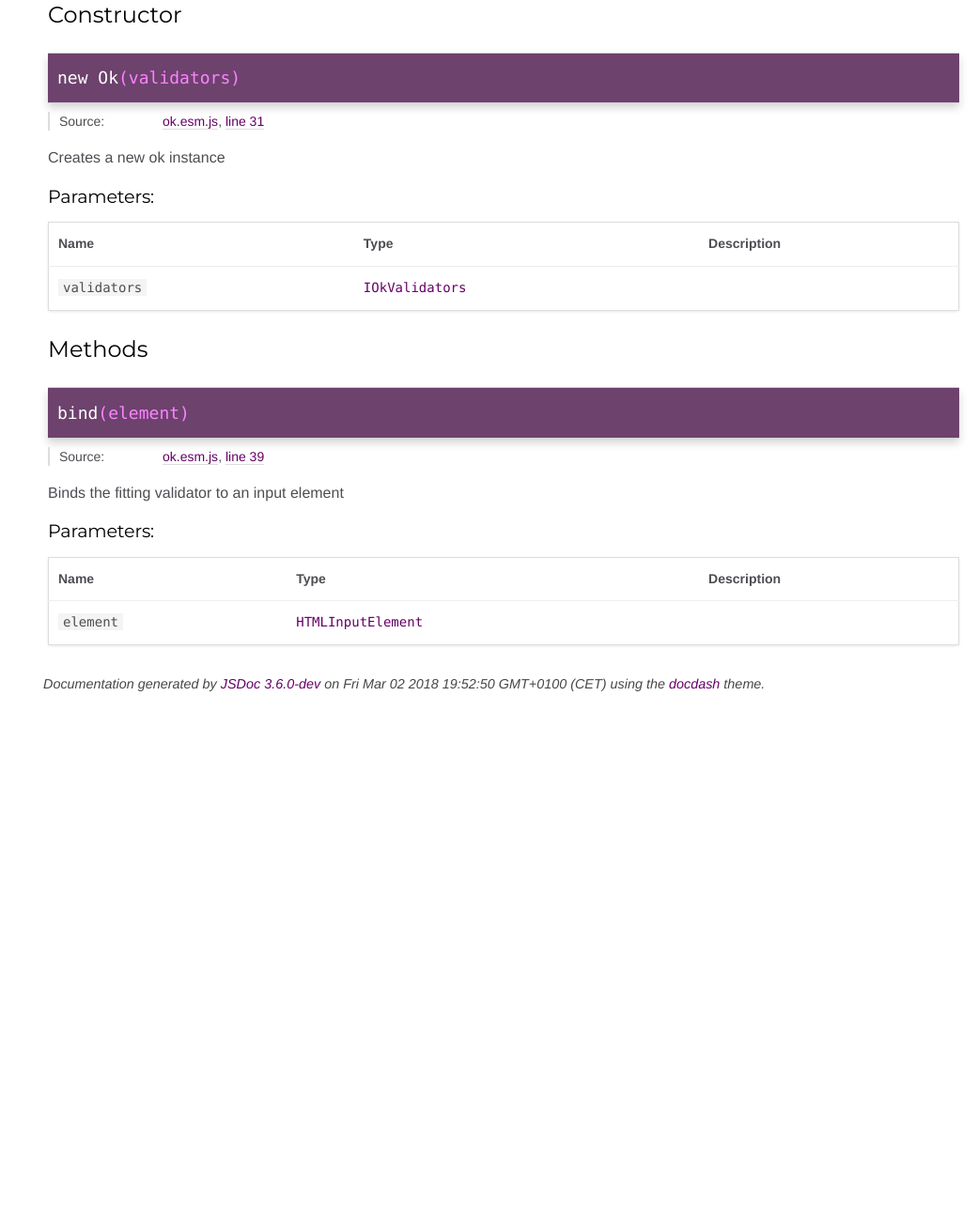
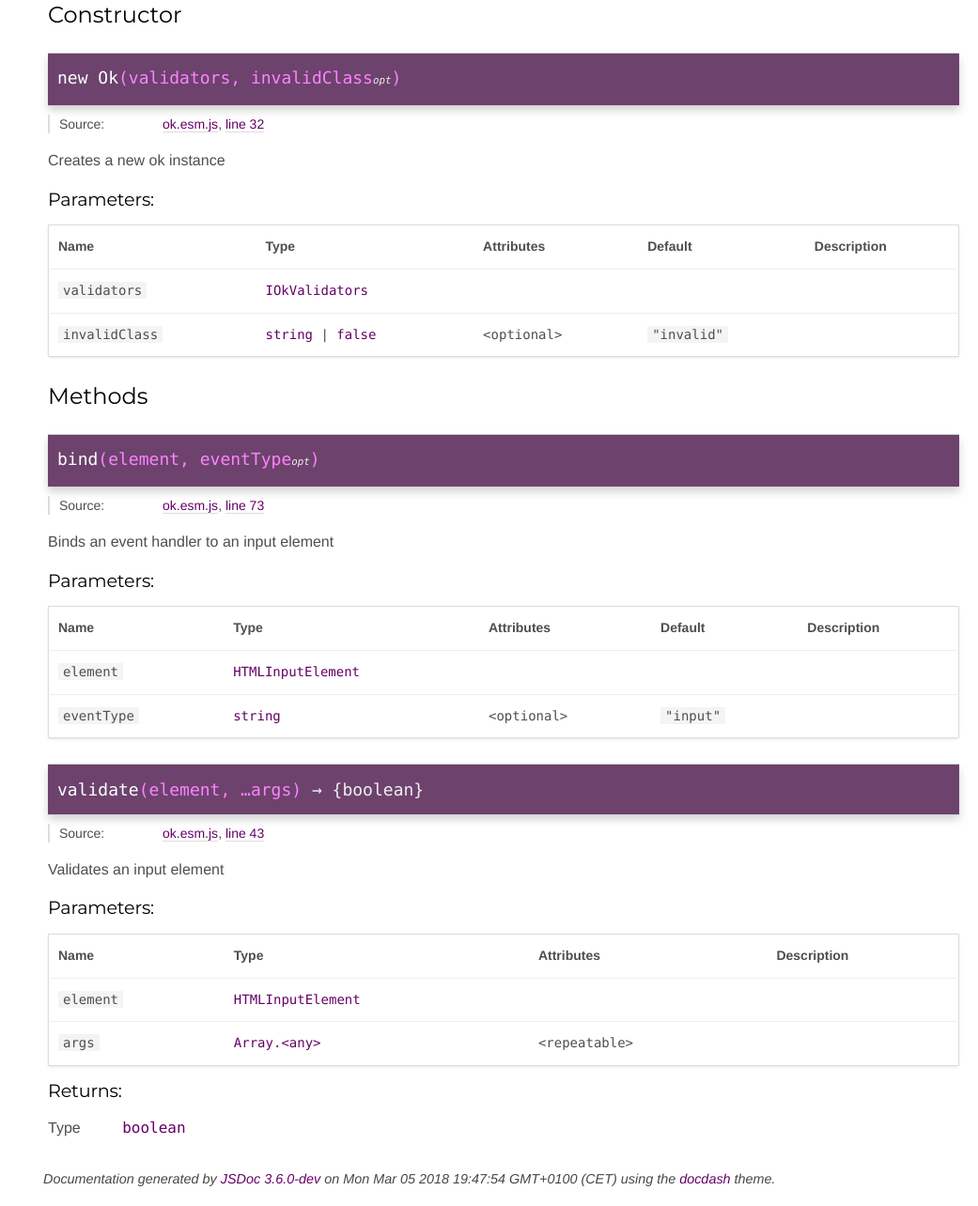
Before and after one commit to RillingDev/ok, a website: page docs/Ok.html in a window 1280 px wide. Shown: the part 230-1514 px from the top of the page at 94% size, without its empty margins (239-1280 px from the left). Before the commit the page ends 987 px from the top, so only its background shows below. Drawn offline with Linux system fonts and the light colour scheme.

Commit message:
added custom invalid class param

```diff
--- a/demo/demo_2/index.js
+++ b/demo/demo_2/index.js
@@ -17,7 +17,7 @@ const ok = new Ok({
     },
     "custom-check": {
         msg: "Can only be checked if the change event has an even timestamp",
-        fn: (val, e) => Math.floor(e.timeStamp) % 2 === 0
+        fn: (val, element, e) => Math.floor(e.timeStamp) % 2 === 0
     }
 });
 
--- a/docs/Ok.html
+++ b/docs/Ok.html
@@ -23,7 +23,7 @@
 <label for="nav-trigger" class="overlay"></label>
 
 <nav>
-    <h2><a href="index.html">Home</a></h2><h3>Classes</h3><ul><li><a href="Ok.html">Ok</a><ul class='methods'><li data-type='method'><a href="Ok.html#bind">bind</a></li></ul></li></ul>
+    <h2><a href="index.html">Home</a></h2><h3>Classes</h3><ul><li><a href="Ok.html">Ok</a><ul class='methods'><li data-type='method'><a href="Ok.html#bind">bind</a></li><li data-type='method'><a href="Ok.html#validate">validate</a></li></ul></li></ul>
 </nav>
 
 <div id="main">
@@ -58,7 +58,7 @@
     <h2>Constructor</h2>
 
 
-    <h4 class="name" id="Ok"><span class="type-signature"></span>new Ok<span class="signature">(validators)</span><span class="type-signature"></span></h4>
+    <h4 class="name" id="Ok"><span class="type-signature"></span>new Ok<span class="signature">(validators, invalidClass<span class="signature-attributes">opt</span>)</span><span class="type-signature"></span></h4>
 
 
 
@@ -70,7 +70,7 @@
 
     <dt class="tag-source">Source:</dt>
     <dd class="tag-source"><ul class="dummy"><li>
-        <a href="ok.esm.js.html">ok.esm.js</a>, <a href="ok.esm.js.html#line31">line 31</a>
+        <a href="ok.esm.js.html">ok.esm.js</a>, <a href="ok.esm.js.html#line32">line 32</a>
     </li></ul></dd>
 
 
@@ -136,7 +136,11 @@
         <th>Type</th>
 
 
+        <th>Attributes</th>
 
+
+
+        <th>Default</th>
 
 
         <th class="last">Description</th>
@@ -161,7 +165,61 @@
             </td>
 
 
+                <td class="attributes">
 
+
+
+
+
+                </td>
+
+
+
+                <td class="default">
+
+                </td>
+
+
+            <td class="description last"></td>
+        </tr>
+
+
+
+        <tr>
+
+                <td class="name"><code>invalidClass</code></td>
+
+
+            <td class="type">
+
+
+<span class="param-type">string</span>
+|
+
+<span class="param-type">false</span>
+
+
+
+            </td>
+
+
+                <td class="attributes">
+
+                    &lt;optional><br>
+
+
+
+
+
+                </td>
+
+
+
+                <td class="default">
+
+                    <code>"invalid"</code>
+
+                </td>
 
 
             <td class="description last"></td>
@@ -209,7 +267,7 @@
 
 
 
-    <h4 class="name" id="bind"><span class="type-signature"></span>bind<span class="signature">(element)</span><span class="type-signature"></span></h4>
+    <h4 class="name" id="bind"><span class="type-signature"></span>bind<span class="signature">(element, eventType<span class="signature-attributes">opt</span>)</span><span class="type-signature"></span></h4>
 
 
 
@@ -221,7 +279,7 @@
 
     <dt class="tag-source">Source:</dt>
     <dd class="tag-source"><ul class="dummy"><li>
-        <a href="ok.esm.js.html">ok.esm.js</a>, <a href="ok.esm.js.html#line39">line 39</a>
+        <a href="ok.esm.js.html">ok.esm.js</a>, <a href="ok.esm.js.html#line73">line 73</a>
     </li></ul></dd>
 
 
@@ -261,7 +319,7 @@
 
 
 <div class="description">
-    Binds the fitting validator to an input element
+    Binds an event handler to an input element
 </div>
 
 
@@ -287,7 +345,11 @@
         <th>Type</th>
 
 
+        <th>Attributes</th>
 
+
+
+        <th>Default</th>
 
 
         <th class="last">Description</th>
@@ -312,7 +374,58 @@
             </td>
 
 
+                <td class="attributes">
 
+
+
+
+
+                </td>
+
+
+
+                <td class="default">
+
+                </td>
+
+
+            <td class="description last"></td>
+        </tr>
+
+
+
+        <tr>
+
+                <td class="name"><code>eventType</code></td>
+
+
+            <td class="type">
+
+
+<span class="param-type">string</span>
+
+
+
+            </td>
+
+
+                <td class="attributes">
+
+                    &lt;optional><br>
+
+
+
+
+
+                </td>
+
+
+
+                <td class="default">
+
+                    <code>"input"</code>
+
+                </td>
 
 
             <td class="description last"></td>
@@ -342,6 +455,200 @@
 
 
 
+    <h4 class="name" id="validate"><span class="type-signature"></span>validate<span class="signature">(element, &hellip;args)</span><span class="type-signature"> &rarr; {boolean}</span></h4>
+
+
+
+
+
+
+<dl class="details">
+
+
+    <dt class="tag-source">Source:</dt>
+    <dd class="tag-source"><ul class="dummy"><li>
+        <a href="ok.esm.js.html">ok.esm.js</a>, <a href="ok.esm.js.html#line43">line 43</a>
+    </li></ul></dd>
+
+
+
+
+
+
+
+
+
+
+
+
+
+
+
+
+
+
+
+
+
+
+
+
+
+
+
+
+
+
+
+</dl>
+
+
+
+
+
+<div class="description">
+    Validates an input element
+</div>
+
+
+
+
+
+
+
+
+
+
+
+    <h5>Parameters:</h5>
+
+
+<table class="params">
+    <thead>
+    <tr>
+
+        <th>Name</th>
+
+
+        <th>Type</th>
+
+
+        <th>Attributes</th>
+
+
+
+
+        <th class="last">Description</th>
+    </tr>
+    </thead>
+
+    <tbody>
+
+
+        <tr>
+
+                <td class="name"><code>element</code></td>
+
+
+            <td class="type">
+
+
+<span class="param-type">HTMLInputElement</span>
+
+
+
+            </td>
+
+
+                <td class="attributes">
+
+
+
+
+
+                </td>
+
+
+
+
+            <td class="description last"></td>
+        </tr>
+
+
+
+        <tr>
+
+                <td class="name"><code>args</code></td>
+
+
+            <td class="type">
+
+
+<span class="param-type">Array.&lt;any></span>
+
+
+
+            </td>
+
+
+                <td class="attributes">
+
+
+
+
+
+                    &lt;repeatable><br>
+
+                </td>
+
+
+
+
+            <td class="description last"></td>
+        </tr>
+
+
+    </tbody>
+</table>
+
+
+
+
+
+
+
+
+
+
+
+
+
+
+<h5>Returns:</h5>
+
+
+
+
+<dl class="param-type">
+    <dt>
+        Type
+    </dt>
+    <dd>
+
+<span class="param-type">boolean</span>
+
+
+    </dd>
+</dl>
+
+
+
+
+
+
+
+
+
 
 </article>
 
@@ -355,7 +662,7 @@
 <br class="clear">
 
 <footer>
-    Documentation generated by <a href="https://github.com/jsdoc3/jsdoc">JSDoc 3.6.0-dev</a> on Fri Mar 02 2018 19:52:50 GMT+0100 (CET) using the <a href="https://github.com/clenemt/docdash">docdash</a> theme.
+    Documentation generated by <a href="https://github.com/jsdoc3/jsdoc">JSDoc 3.6.0-dev</a> on Mon Mar 05 2018 19:47:54 GMT+0100 (CET) using the <a href="https://github.com/clenemt/docdash">docdash</a> theme.
 </footer>
 
 <script>prettyPrint();</script>
--- /dev/null
+++ b/src/types.ts
@@ -0,0 +1,5 @@
+import { IOkValidator } from "./interfaces";
+
+type okValidatorMap = Map<string, IOkValidator>;
+
+export { okValidatorMap };
--- a/types/interfaces.d.ts
+++ b/types/interfaces.d.ts
@@ -1,12 +1,14 @@
+import { okValidatorMap } from "./types";
 interface IOkValidator {
     msg: string;
-    fn: (val: string, element: Element, e?: Event) => boolean;
+    fn: (val: string | boolean, element: Element, e?: Event) => boolean;
 }
 interface IOkValidators {
     [key: string]: IOkValidator;
 }
 interface IOk {
-    map: IOkValidators;
+    map: okValidatorMap;
+    invalidClass: string | false;
     validate: (element: HTMLInputElement, ...args: any[]) => boolean;
     bind: (element: HTMLInputElement, eventType?: string) => void;
 }
--- /dev/null
+++ b/types/types.d.ts
@@ -0,0 +1,3 @@
+import { IOkValidator } from "./interfaces";
+declare type okValidatorMap = Map<string, IOkValidator>;
+export { okValidatorMap };
```
Also changed, not shown: docs/index.html (+7 -7 lines), docs/ok.esm.js.html (+33 -13 lines), src/interfaces.ts (+5 -2 lines), src/main.ts (+40 -15 lines), types/main.d.ts (+4 -3 lines), README.md, dist/ok.common.js, dist/ok.esm.js, dist/ok.js, dist/ok.min.js, 1 other file.
